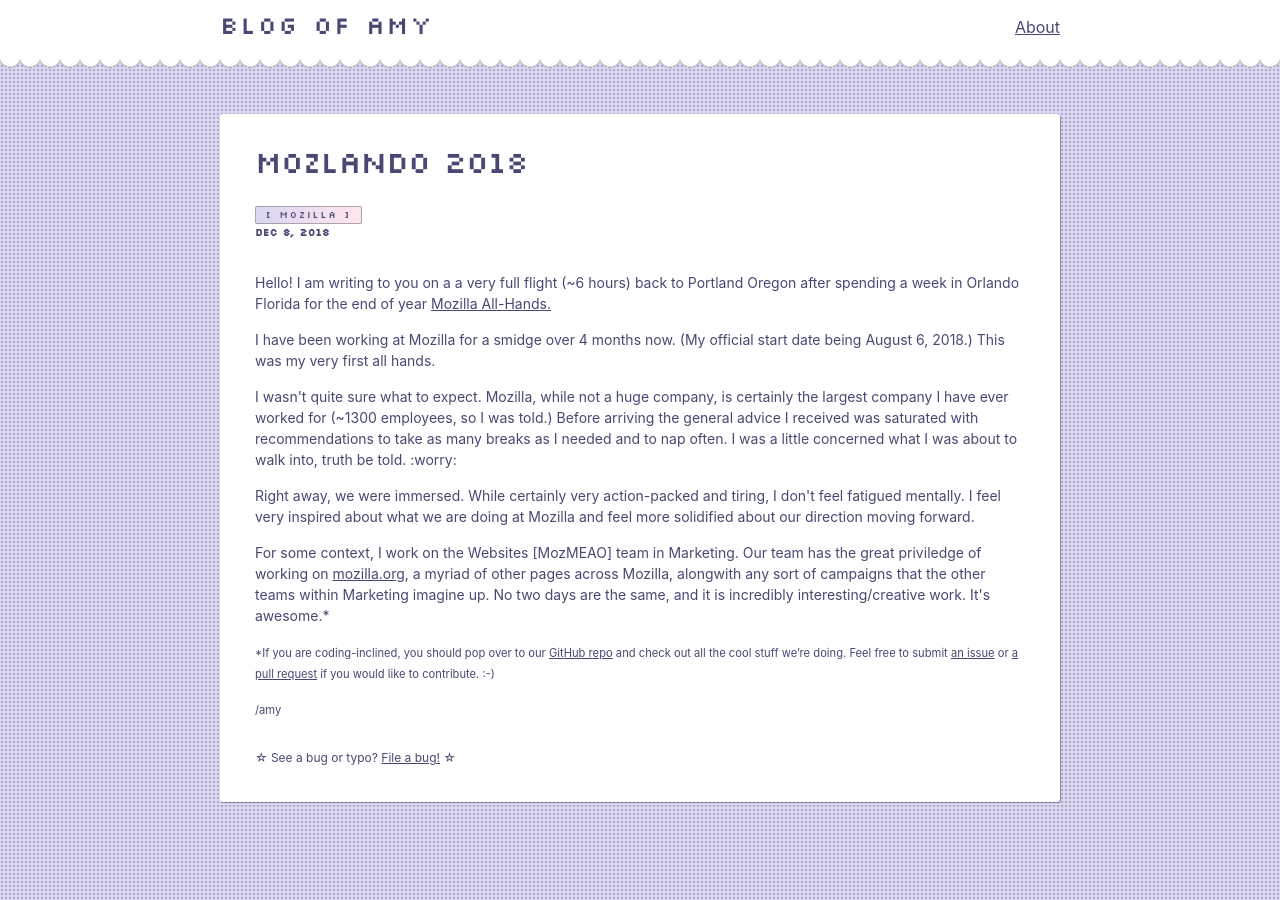
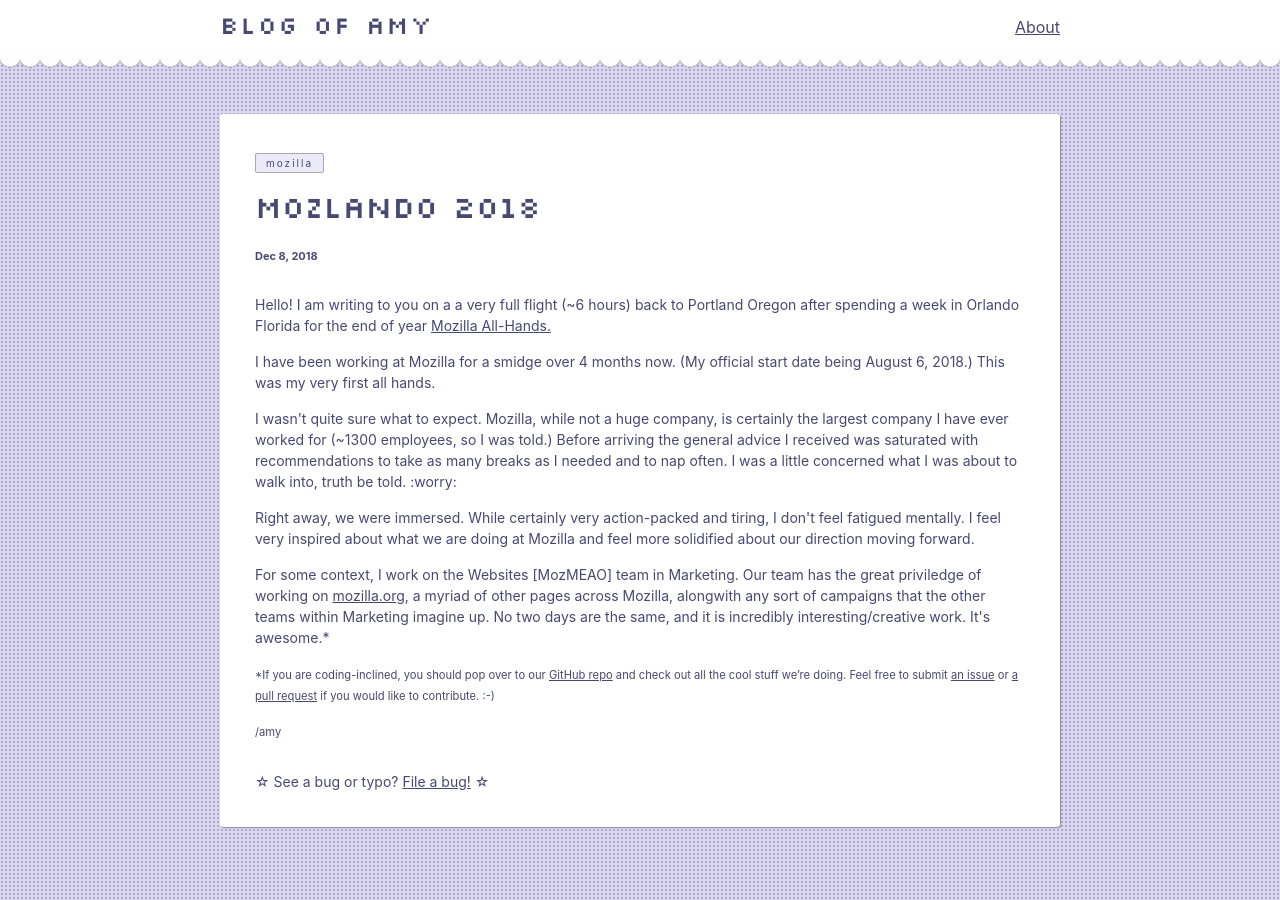
Before and after one commit to fu4303/portfolio-amychurchwell, a Jekyll site: the page built from _posts/2018-12-08-mozlando2018.markdown, in a window 1280 px wide. Built offline with Jekyll 4.4.1, drawn with Linux system fonts in a browser that asks for light colours.

Commit message:
add post drafts.

```diff
--- a/_layouts/home.html
+++ b/_layouts/home.html
@@ -33,10 +33,9 @@
             <span class="post-meta">{{ post.date | date: date_format }}</span>
             <h3>
               <a class="post-link" href="{{ post.url | relative_url }}">
-                {{ post.title | escape }}
+                {{ post.title }}
               </a>
             </h3>
-
             {% for tag in post.tags %}
               {% capture tag_name %}{{ tag }}{% endcapture %}
               <span class="post-tag"><a href="/tag/{{ tag_name }}">{{ tag_name }}</a></span>
--- a/_layouts/post.html
+++ b/_layouts/post.html
@@ -5,15 +5,13 @@
   <div class="container">
     <article>
       <header class="post-header">
+        {% if page.tags.size > 0 %}
+          {% for tag in page.tags %}
+            {% capture tag_name %}{{ tag }}{% endcapture %}
+            <span class="post-tag"><a href="/tag/{{ tag_name }}">{{ tag_name }}</a></span>
+          {% endfor %}
+        {% endif %}
         <h1 class="post-title p-name" itemprop="name headline">{{ page.title | escape }}</h1>
-        {% if page.tags.size > 0 %}
-          <span class="post-tag">[
-            {% for tag in page.tags %}
-              {% capture tag_name %}{{ tag }}{% endcapture %}
-              <a href="/tag/{{ tag_name }}">{{ tag_name }}</a>
-            {% endfor %}
-          ]</span>
-        {% endif %}
         <p class="post-meta">
           <time class="dt-published" datetime="{{ page.date | date_to_xmlschema }}" itemprop="datePublished">
             {%- assign date_format = site.minima.date_format | default: "%b %-d, %Y" -%}
--- a/_posts/2018-12-08-mozlando2018.markdown
+++ b/_posts/2018-12-08-mozlando2018.markdown
@@ -1,7 +1,6 @@
 ---
 layout: post
 title:  "Mozlando 2018"
-categories: tech
 tags: mozilla
 ---
 
--- a/_sass/components/posts.scss
+++ b/_sass/components/posts.scss
@@ -3,7 +3,7 @@
 */
 
 .bug-note {
-    font-size: 12px;
+    font-size: $small-font-size;
     margin-top: $spacing-unit;
 }
 
@@ -32,7 +32,7 @@
         h3 {
             display: inline-block;
             line-height: 1;
-            margin: ($spacing-unit/2) 0 0;
+            margin: ($spacing-unit/3) 0 0;
         }
     }
 }
@@ -45,7 +45,7 @@
 }
 
 .post-tag {
-    background: $background-color linear-gradient(to right, $background-color 0%, $secondary-brand-color 100%);
+    background: lighten($background-color, 5%);
     border-radius: 2px;
     border: 1px solid rgba(126,126,126,.6);
     color: $text-color;
@@ -66,24 +66,22 @@
 }
 
 .post-link {
-    @include relative-font-size(1.5);
     color: $text-color;
     font-family: $pixel-font;
     margin-right: 12px;
     text-decoration: none;
-    text-transform: lowercase;
+    text-transform: uppercase;
 }
 
 .post-header {
-    font-family: $pixel-font;
     margin-bottom: $spacing-unit;
 }
 
 .post-title {
+    @include relative-font-size(2);
+    font-family: $pixel-font;
+    line-height: 1;
     text-transform: lowercase;
-    @include relative-font-size(2);
-    letter-spacing: -1px;
-    line-height: 1;
 
     @include media-query($on-laptop) {
         @include relative-font-size(2.25);
```
Also changed, not shown: _drafts/jekyll-tags.md (added, +6 -0 lines), _drafts/liquid-time-display.md (added, +13 -0 lines), _drafts/new-posts.md (deleted, +0 -6 lines), _drafts/style-lists.md (added, +6 -0 lines).
